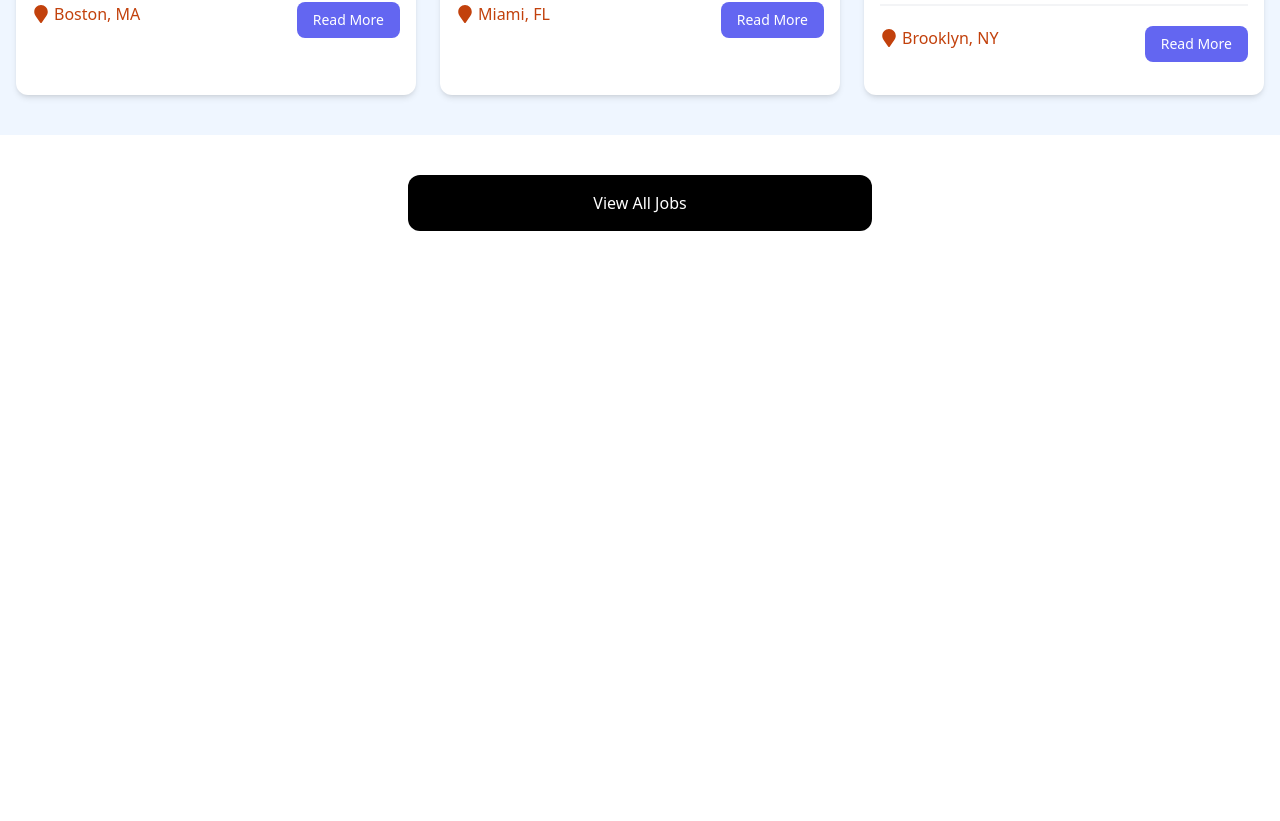
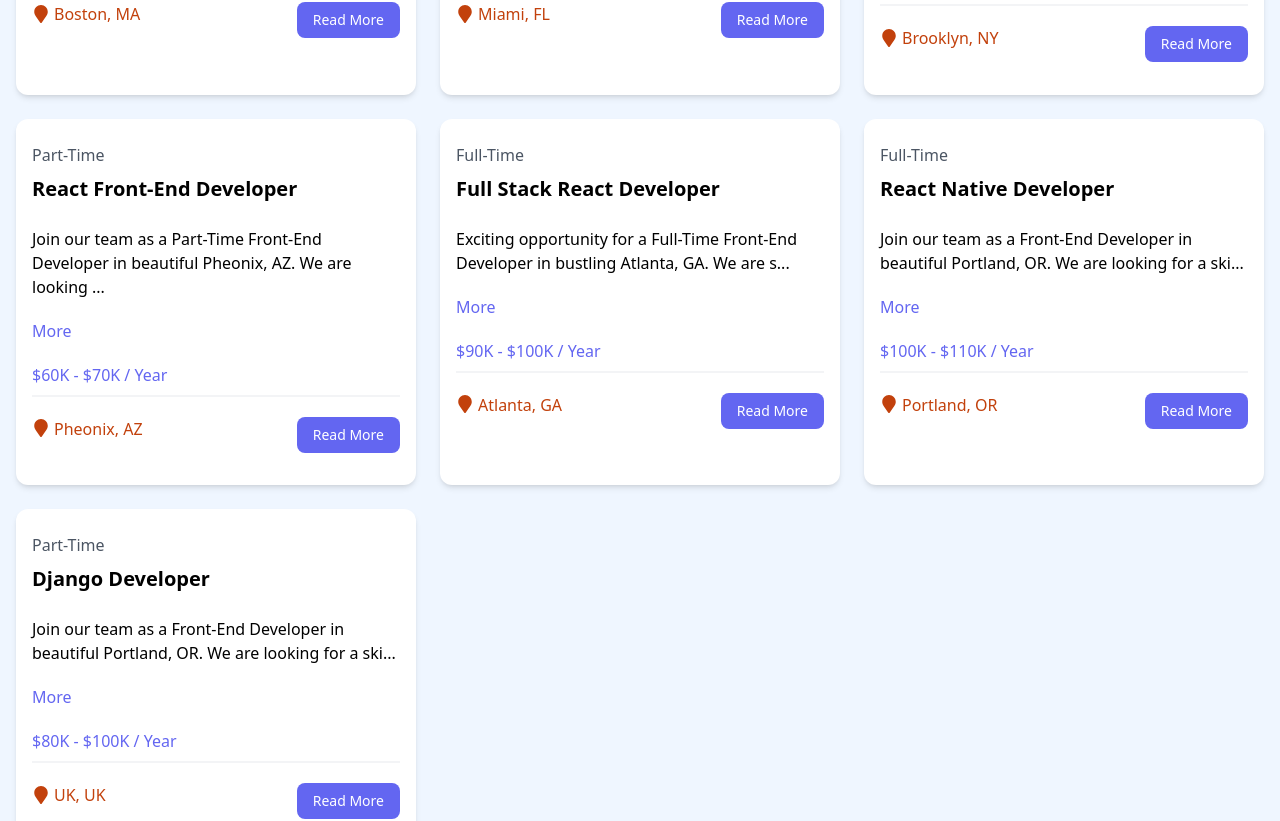
Before and after one commit to asifazimi/job-post-app, a React (Vite) app: page / in a window 1280 px wide. Shown: the part 981-1802 px from the top of the page. Before the commit the page ends 1252 px from the top, so only its background shows below. Built offline with nearby package versions, Linux system fonts and the light colour scheme; data requests are answered from the project's data file.

Commit message:
Setup Backend

```diff
--- a/src/App.jsx
+++ b/src/App.jsx
@@ -5,8 +5,7 @@ import JobsPage from "./pages/JobsPage";
 import AddJob from "./pages/AddJob";
 import NotFoundPage from "./pages/NotFoundPage";
 // Layout
-import MainLayout from './layouts/MainLayout.jsx';
-// import MainLayout from './layouts/MainLayout';
+import MainLayout from './layouts/MainLayout';
 
 
 const router = createBrowserRouter(
--- a/src/components/JobListingPosts.jsx
+++ b/src/components/JobListingPosts.jsx
@@ -1,21 +1,42 @@
 // eslint-disable-next-line no-unused-vars
-import React from 'react'
+import {React, useState, useEffect} from 'react'
 // Job Lists
-import jobs from '../jobs.json';
 import JobListingPost from './JobListingPost';
+// Loading Component
+import Spinners from './Spinners';
 
-const JobListingPosts = () => {
-  const recentJobs = jobs.slice(0, 3);
+const JobListingPosts = ({isHome = false}) => {
+
+  const [jobs, setJobs] = useState([]);
+  const [loading, setLoading] = useState(true);
+
+  useEffect(() => {
+    const fetchJobs = async () => {
+     try {
+      const res = await fetch("http://localhost:8000/jobs/");
+      const data = await res.json();
+      setJobs(data);
+     }catch (e) {
+      console.log("Failed to fetch jobs", e);
+     } finally {
+      setLoading(false);
+     }
+    };
+
+    fetchJobs();
+
+  }, []);
 
   return (
     <section className="bg-blue-50 px-4 py-10">
       <div className="container-xl lg:container m-auto">
         <h2 className="text-3xl font-bold text-indigo-500 mb-6 text-center">
-          Browse Jobs
+          {isHome ? "Recent Jobs" : "Browse Jobs"}
         </h2>
-        <div className="grid grid-cols-1 md:grid-cols-3 gap-6">
             {
-                recentJobs.map((job) =>
+              loading ? <Spinners loading={loading} /> : <div className="grid grid-cols-1 md:grid-cols-3 gap-6">
+                {
+                jobs.map((job) =>
                 {
                   return (
                       <JobListingPost key={job.id} job={job} />
@@ -23,7 +44,10 @@ const JobListingPosts = () => {
                 }
                 )
             }
-        </div>
+              </div>
+
+
+            }
       </div>
     </section>
   )
--- /dev/null
+++ b/src/components/Spinners.jsx
@@ -0,0 +1,22 @@
+import ClipLoader from "react-spinners/ClipLoader";
+
+const override = {
+    display: "block",
+    margin: "100px auto",
+}
+
+const Spinners = ({loading}) => {
+  return (
+
+    <ClipLoader
+        color="#4338ca"
+        loading={loading}
+        cssOverride={override}
+        size={150}
+    />
+
+
+  )
+}
+
+export default Spinners
--- a/src/jobs.json
+++ b/src/jobs.json
@@ -1,4 +1,5 @@
-[
+{
+  "jobs": [
   {
   "id": "1",
   "title": "Senior React Developer",
@@ -82,5 +83,20 @@
       "contactEmail": "contact@ipsumlorem.com",
       "contactPhone": "555-555-5555"
     }
+  },
+  {
+    "id": "7",
+    "title": "Django Developer",
+    "type": "Part-Time",
+    "description": "Join our team as a Front-End Developer in beautiful Portland, OR. We are looking for a skilled and enthusiastic individual to help us create innovative web solutions. Competitive salary and great benefits package available.",
+    "location": "UK, UK",
+    "salary": "$80K - $100K",
+    "company": {
+      "name": "Port Solutions INC",
+      "description": "Port Solutions is a leading technology company specializing in software development and digital marketing. We are committed to providing our clients with cutting-edge solutions and our employees with a supportive and rewarding work environment.",
+      "contactEmail": "contact@ipsumlorem.com",
+      "contactPhone": "555-555-5555"
+    }
   }
 ]
+}
--- a/src/pages/HomePage.jsx
+++ b/src/pages/HomePage.jsx
@@ -10,7 +10,7 @@ const HomePage = () => {
     <>
         <Hero/>
         <HomeCards/>
-        <JobListingPosts/>
+        <JobListingPosts isHome = "true" />
         <ViewAllJobs/>
     </>
   )
--- a/src/pages/JobsPage.jsx
+++ b/src/pages/JobsPage.jsx
@@ -1,8 +1,11 @@
 import React from 'react'
+import JobListingPosts from '../components/JobListingPosts'
 
 const JobsPage = () => {
   return (
-    <div>JobsPage</div>
+    <section className='bg-blue-50 px-4 py-6'>
+      <JobListingPosts/>
+    </section>
   )
 }
 
```
Also changed, not shown: package.json (+5 -2 lines), 1 other file (tests, documents, lock files or other folders).
